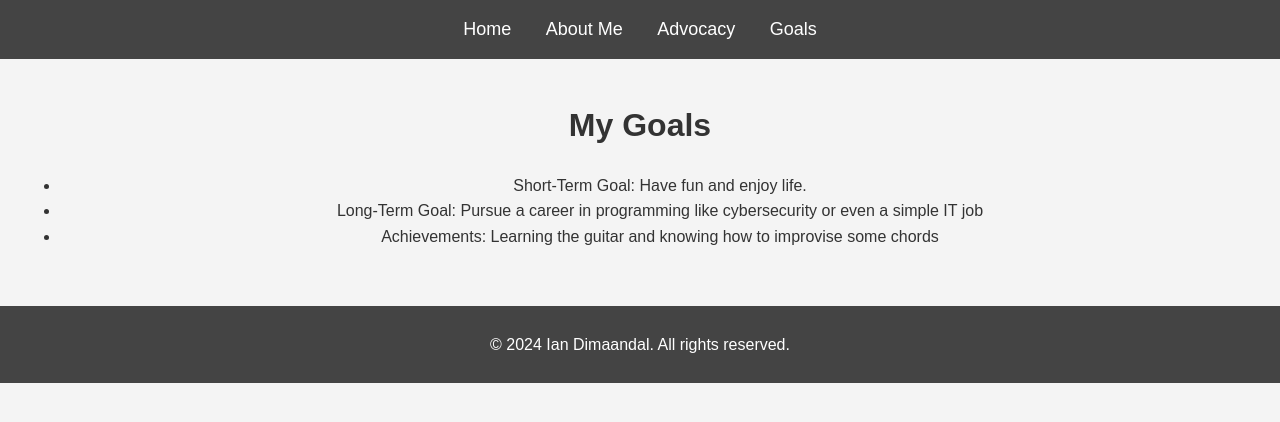
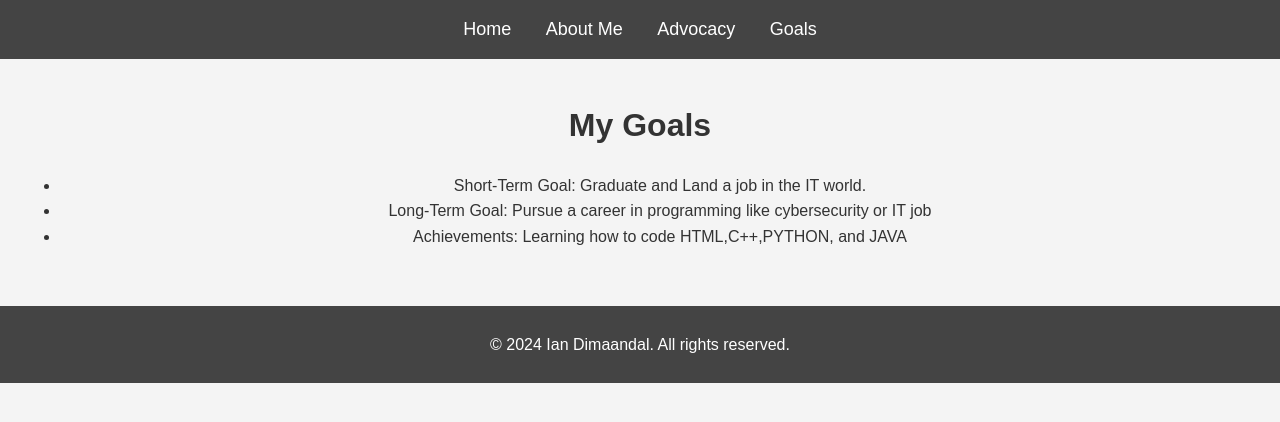
Before and after one commit to AY-AAAN/Portfolio, a plain HTML site: page goals.html in a window 1280 px wide. Drawn offline with Linux system fonts and the light colour scheme.

Commit message:
Update goals.html

```diff
--- a/goals.html
+++ b/goals.html
@@ -18,9 +18,9 @@
     <main>
         <h1>My Goals</h1>
         <ul>
-            <li>Short-Term Goal: Have fun and enjoy life.</li>
-            <li>Long-Term Goal: Pursue a career in programming like cybersecurity or even a simple IT job</li>
-            <li>Achievements: Learning the guitar and knowing how to improvise some chords</li>
+            <li>Short-Term Goal: Graduate and Land a job in the IT world.</li>
+            <li>Long-Term Goal: Pursue a career in programming like cybersecurity or IT job</li>
+            <li>Achievements: Learning how to code HTML,C++,PYTHON, and JAVA</li>
         </ul>
     </main>
     <footer>
```
